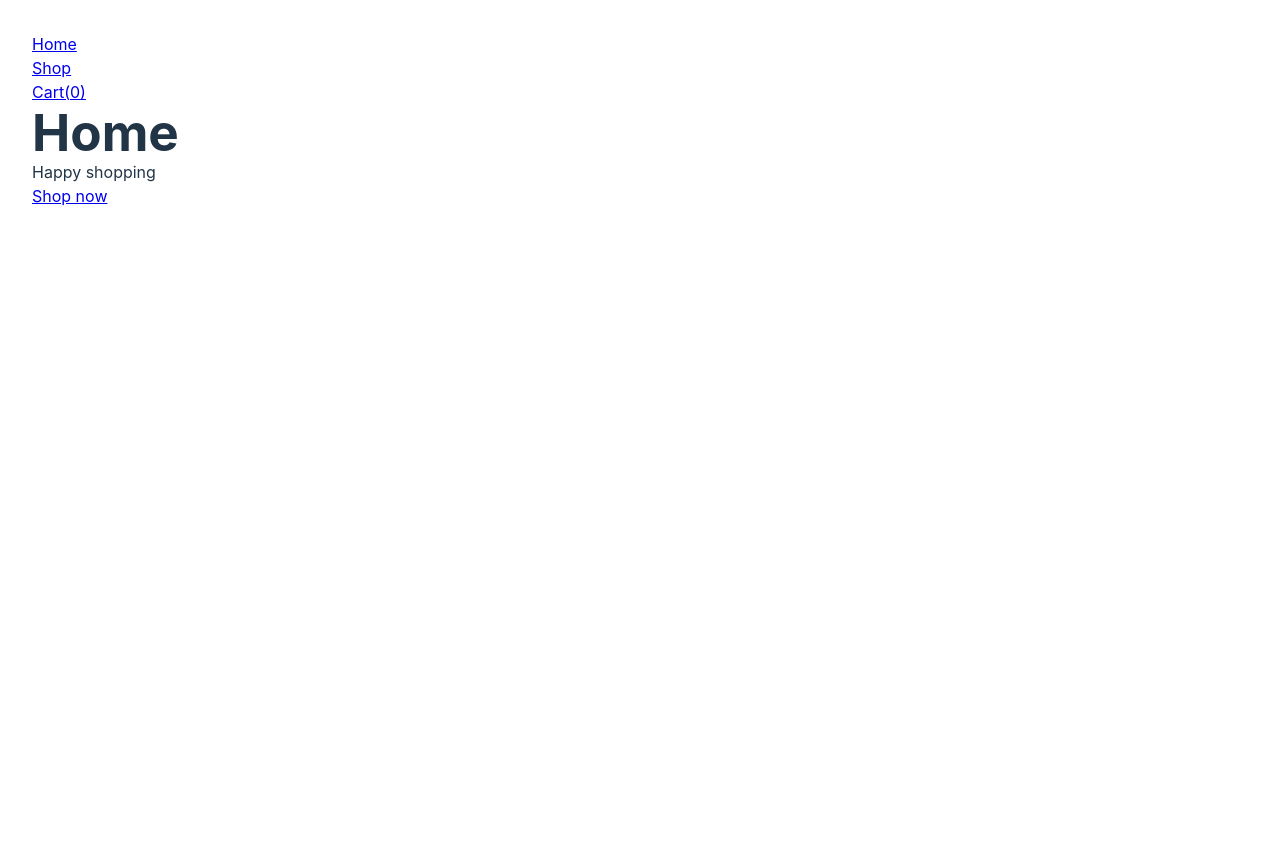
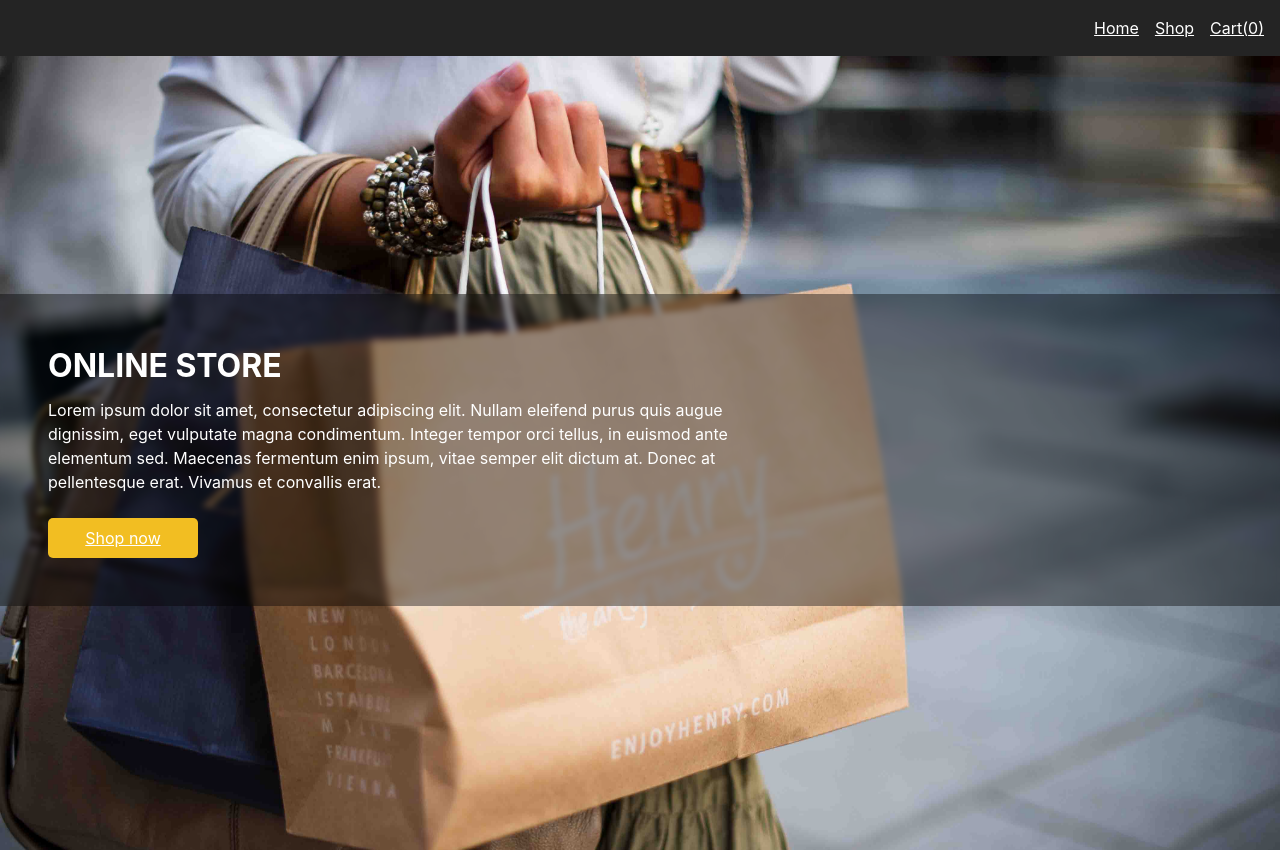
Before and after one commit to Averageasd/OnlineStore, a React (Vite) app: page / in a window 1280 px wide. Before the commit the page ends 800 px from the top, so only its background shows below. Built offline with nearby package versions, Linux system fonts and the light colour scheme.

Commit message:
finished redesigning UI of app

```diff
--- a/src/App.css
+++ b/src/App.css
@@ -1,7 +1,6 @@
 #root {
-    max-width: 1280px;
-    padding: 2rem;
     margin: 0 auto;
+    height: 100vh;
     --primary-background-color: #242424;
     --primary-color: rgba(255, 255, 255, 0.87);
     color: #213547;
@@ -14,6 +13,96 @@
     padding: 0;
 }
 
+header {
+    position: relative;
+    top: 0;
+    left: 0;
+    min-height: 50px;
+}
+
+.nav {
+    position: absolute;
+    top: 0;
+    left: 0;
+    width: 100%;
+    display: flex;
+    align-items: center;
+    justify-content: flex-end;
+    background-color: var(--primary-background-color);
+}
+
+.section-title {
+    font-size: 2rem;
+    text-transform: uppercase;
+}
+
+.product-section-title, .cart-section-title {
+    padding-bottom: 1em;
+}
+
+.link-container {
+    list-style: none;
+    display: flex;
+    align-items: center;
+    gap: 1em;
+    padding: 1em;
+}
+
+.link-container a {
+    color: white;
+}
+
+.home {
+    padding: 3em 0;
+    height: 100%;
+    background-position: center center;
+    background-repeat: no-repeat;
+    background-size: cover;
+    display: flex;
+    align-items: center;
+}
+
+.product-section, .cart-section {
+    max-width: 1280px;
+    padding: 3em 2em;
+    margin: 0 auto;
+}
+
+.hero {
+    width: 100%;
+    padding: 3em;
+    color: white;
+    backdrop-filter: blur(3px);
+    background-color: rgba(0, 0, 0, 0.4);
+}
+
+.hero-text {
+    display: flex;
+    flex-direction: column;
+    gap: 0.5em;
+    max-width: 750px;
+}
+
+.hero-img-section {
+    height: 450px;
+}
+
+.shop-now {
+    display: inline-block;
+    width: 150px;
+    padding: 0.5em;
+    text-align: center;
+    border-radius: 5px;
+    margin-top: 1em;
+    color: white;
+    background-color: #F2BE22;
+}
+
+.hero-img {
+    width: 100%;
+    height: 100%;
+    object-fit: cover;
+}
 
 ul {
     list-style: none;
@@ -21,9 +110,14 @@ ul {
 }
 
 .item {
+    display: flex;
+    flex-direction: column;
     border-radius: 5px;
     padding: 1.5em;
+    text-align: center;
     margin: 2em auto;
+    justify-content: space-between;
+    gap: 0.5em;
     box-shadow: rgba(149, 157, 165, 0.2) 0px 8px 24px;
 }
 
@@ -53,6 +147,8 @@ button {
 
 .cart-item {
     padding: 1em;
+    width: min(80%, 750px);
+    margin: 3em auto;
     box-shadow: rgba(149, 157, 165, 0.2) 0px 8px 24px;
 }
 
@@ -65,8 +161,9 @@ button {
 }
 
 .cart-item-edit {
-    margin-top: 1em;
+    margin: 1em auto;
     display: flex;
+    width: 150px;
     align-items: center;
     justify-content: center;
     gap: 0.5em;
@@ -117,9 +214,76 @@ button {
     margin-top: 0.75em;
 }
 
-.clear-cart-btn, .checkout-btn{
-    width: min(90%,576px);
+.clear-cart-btn, .checkout-btn {
+    width: min(90%, 576px);
     font-size: 1rem;
     padding: 0.5em;
     margin-top: 2em;
 }
+
+.process-modal {
+    top: 50%;
+    left: 50%;
+    transform: translate(-50%, -50%);
+    text-align: center;
+    position: relative;
+    padding: 2em;
+    width: min(90%, 450px);
+    min-height: 250px;
+    box-shadow: rgba(0, 0, 0, 0.05) 0px 6px 24px 0px, rgba(0, 0, 0, 0.08) 0px 0px 0px 1px;
+}
+
+.process-modal p {
+    font-size: 1.5rem;
+}
+
+.payment-process-circle {
+    width: 50px;
+    height: 50px;
+    border-radius: 50%;
+    position: absolute;
+    top: 50%;
+    left: 50%;
+    transform: translate(-50%, -50%);
+    border: 5px solid #f2f2f2;
+    border-top: 5px solid blue;
+    animation: spinning-circle 5s infinite;
+    animation-timing-function: linear;
+}
+
+@keyframes spinning-circle {
+    0% {
+        top: 50%;
+        left: 50%;
+        transform: translate(-50%, -50%) rotate(0deg);
+    }
+    100% {
+        top: 50%;
+        left: 50%;
+        transform: translate(-50%, -50%) rotate(360deg);
+    }
+}
+
+@media (min-width: 576px) {
+    .products {
+        display: grid;
+        justify-content: center;
+        gap: 2em;
+        grid-template-columns: repeat(auto-fit, minmax(20rem, 1fr));
+    }
+
+    .item {
+        margin: 0;
+    }
+
+    .cart-item {
+        display: flex;
+        justify-content: space-between;
+        align-items: center;
+
+    }
+
+    .cart-item * {
+        margin: 0;
+    }
+}
--- a/src/App.jsx
+++ b/src/App.jsx
@@ -2,9 +2,9 @@ import './App.css'
 import {Link, Outlet} from "react-router-dom";
 
 function App({cart}) {
-    function countCartItems(cart){
+    function countCartItems(cart) {
         let counter = 0;
-        for (const item of cart){
+        for (const item of cart) {
             counter += item.qty;
         }
         return counter;
@@ -13,7 +13,9 @@ function App({cart}) {
     const cartItemCount = countCartItems(cart);
     return (
         <>
-            <ul>
+            <header>
+                <nav className="nav">
+                    <ul className="link-container">
                         <li>
                             <Link to="/home">Home</Link>
                         </li>
@@ -24,6 +26,9 @@ function App({cart}) {
                             <Link to="/cart">Cart({cartItemCount})</Link>
                         </li>
                     </ul>
+                </nav>
+
+            </header>
             <Outlet></Outlet>
         </>
     )
--- a/src/components/Cart.jsx
+++ b/src/components/Cart.jsx
@@ -5,17 +5,28 @@ export function Cart({cart, setCart}) {
     const [showPaymentModal, setShowPaymentModal] = useState(false);
 
     useEffect(() => {
-        let timeOut = setTimeout(function(){
+        let timeOut = null;
+        if (showPaymentModal) {
+            timeOut = setTimeout(function () {
                 setShowPaymentModal(false);
-        },2000);
+            }, 3000);
+        }
+
         return () => {
+            if (timeOut) {
                 clearTimeout(timeOut);
+            }
         };
     }, [showPaymentModal]);
 
 
-    if (showPaymentModal){
-        return <div>payment</div>
+    if (showPaymentModal) {
+        return (
+            <div className="process-modal">
+                <p>Process payment...</p>
+                <div className="payment-process-circle"></div>
+            </div>
+        )
     }
 
     function increaseItemQty(id) {
@@ -31,10 +42,10 @@ export function Cart({cart, setCart}) {
         }));
     }
 
-    function decreaseItemQty(id){
+    function decreaseItemQty(id) {
         const item = cart.find(item => item.id === id);
-        if (item.qty === 1){
-            setCart(cart.filter(item => item.id!==id));
+        if (item.qty === 1) {
+            setCart(cart.filter(item => item.id !== id));
             return;
         }
         setCart(cart.map((item) => {
@@ -46,45 +57,50 @@ export function Cart({cart, setCart}) {
         }));
     }
 
-    function getPriceWithQty(id){
+    function getPriceWithQty(id) {
         const item = cart.find(item => item.id === id);
         return item.price * item.qty;
     }
 
-    function getItemPrice(cart){
+    function getItemPrice(cart) {
         let price = 0;
-        for (const item of cart){
+        for (const item of cart) {
             price += getPriceWithQty(item.id);
         }
         return price;
     }
 
-    function clearCart(){
+    function clearCart() {
         setCart([]);
     }
 
-    function checkout(){
+    function checkout() {
         setShowPaymentModal(true);
     }
 
     const total = getItemPrice(cart);
 
     return (
-        <>
+        <section className="cart-section">
+            <h2 className="section-title cart-section-title">Cart</h2>
             <ul className="cart-items">
                 {cart.map((item) => {
                     return (
                         <li className="cart-item" key={item.id}>
                             <img className="cart-item-img" src={item.image} alt="cart-item"/>
+                            <div className="cart-item-info">
                                 <div className="cart-item-edit">
                                     <button className="plus-qty" onClick={() => increaseItemQty(item.id)}><span
                                         className="plus-symbol">+</span></button>
-                                <input id="item-qty" type="number" name="item-quantity" readOnly={true} value={item.qty}
+                                    <input id="item-qty" type="number" name="item-quantity" readOnly={true}
+                                           value={item.qty}
                                            min={1}
                                            max={15} step={1}/>
-                                <button className="minus-qty" onClick={() => decreaseItemQty(item.id)}><span className="minus-symbol">-</span></button>
+                                    <button className="minus-qty" onClick={() => decreaseItemQty(item.id)}><span
+                                        className="minus-symbol">-</span></button>
                                 </div>
                                 <p className="cart-item-price">${getPriceWithQty(item.id)}</p>
+                            </div>
                         </li>
                     )
                 })}
@@ -93,6 +109,6 @@ export function Cart({cart, setCart}) {
             <p className="total">Total : ${total.toFixed(2)}</p>
             <button className="checkout-btn" onClick={checkout}>Check out</button>
             <button className="clear-cart-btn" onClick={clearCart}>Clear</button>
-        </>
+        </section>
     )
 }
--- a/src/components/Home.jsx
+++ b/src/components/Home.jsx
@@ -1,16 +1,25 @@
 import "../App.css";
 import {Link} from "react-router-dom";
+import heroImg from "../assets/home-shopping.jpg";
 
 export function Home(props) {
     return (
-        <>
-            <h1>Home</h1>
+        <section className="home"
+        style={
+            {
+                backgroundImage:`url(${heroImg})`
+            }
+        }>
             <section className="hero">
                 <section className="hero-text">
-                    <p>Happy shopping</p>
-                    <Link to="/product">Shop now</Link>
+                    <h2 className="section-title home-section-title">Online Store</h2>
+                    <p>Lorem ipsum dolor sit amet, consectetur adipiscing elit. Nullam eleifend purus quis augue dignissim, eget vulputate magna condimentum.
+                        Integer tempor orci tellus, in euismod ante elementum sed.
+                        Maecenas fermentum enim ipsum, vitae semper elit dictum at.
+                        Donec at pellentesque erat. Vivamus et convallis erat.</p>
+                    <Link className="shop-now" to="/product">Shop now</Link>
                 </section>
             </section>
-        </>
+        </section>
     )
 }
--- a/src/components/Products.jsx
+++ b/src/components/Products.jsx
@@ -27,9 +27,9 @@ export function Products({cart, setCart}) {
     }
 
     return (
-        <>
-            <h1>Product</h1>
-            <ul>
+        <section className="product-section">
+            <h2 className="section-title product-section-title">Product</h2>
+            <ul className="products">
                 {
                     storeData.map((item) => {
                         return (
@@ -45,6 +45,6 @@ export function Products({cart, setCart}) {
                     })
                 }
             </ul>
-        </>
+        </section>
     )
 }
```
Also changed, not shown: src/planning/project-plan.md (+5 -2 lines). Lines whose indentation alone changed are shown as unchanged.
